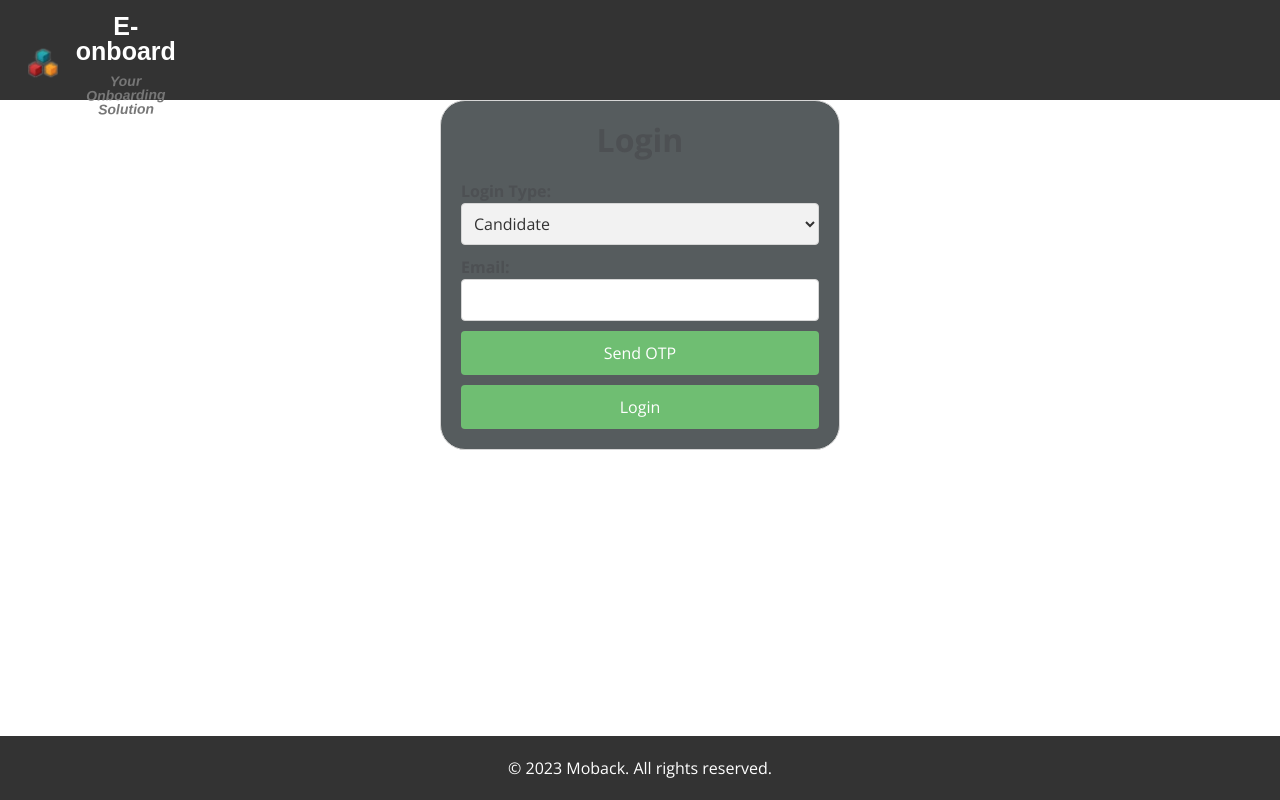
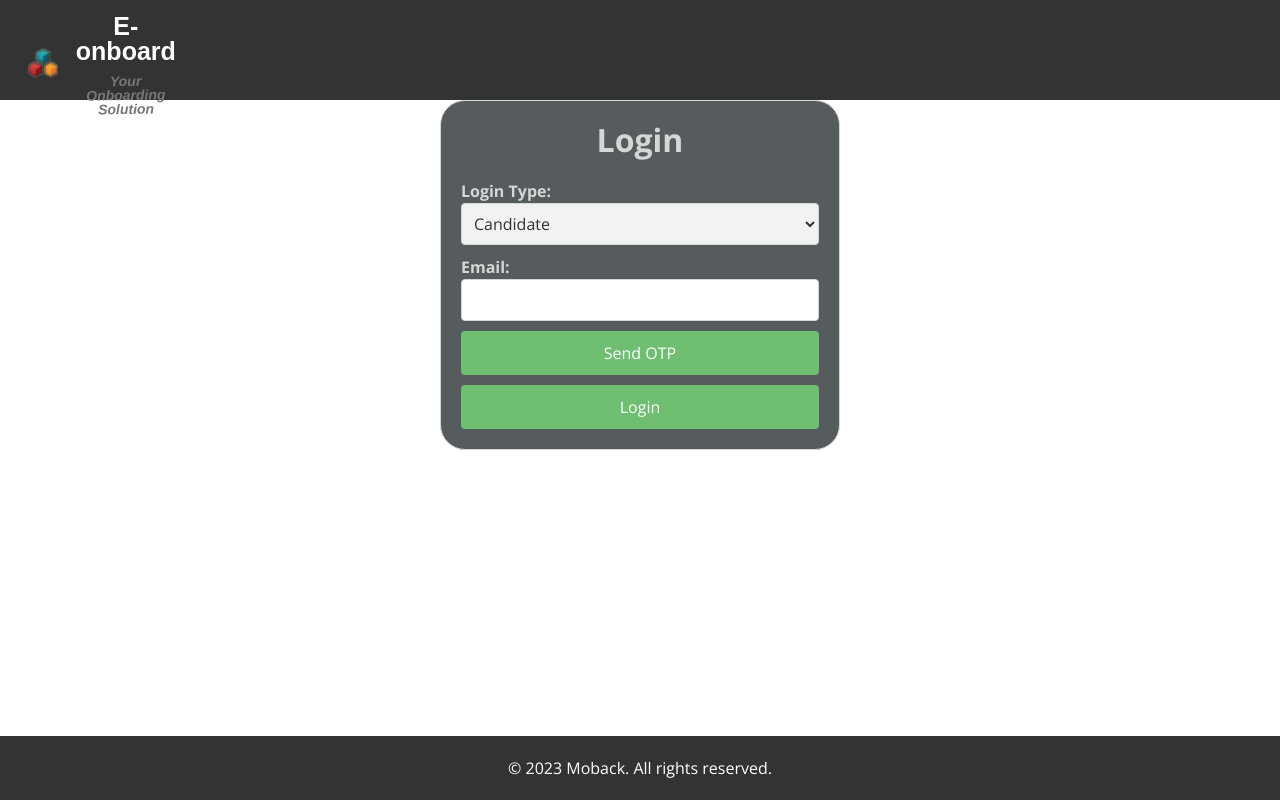
Before and after one commit to mo-ramesh-kumar/eonboarding-portal, an Angular app in the folder eonboarding/ClientApp/: page /login in a window 1280 px wide. Built offline with nearby package versions, Linux system fonts and the light colour scheme.

Commit message:
Add files via upload

```diff
--- a/eonboarding/ClientApp/src/app/components/account/login/login.component.css
+++ b/eonboarding/ClientApp/src/app/components/account/login/login.component.css
@@ -7,7 +7,7 @@
     background-color: #2D3436;
     opacity: 0.8;
     margin-top: 100px;
-    /* color: black; */
+    color:#ccc;
   }
 
   .login-container h2 {
```
